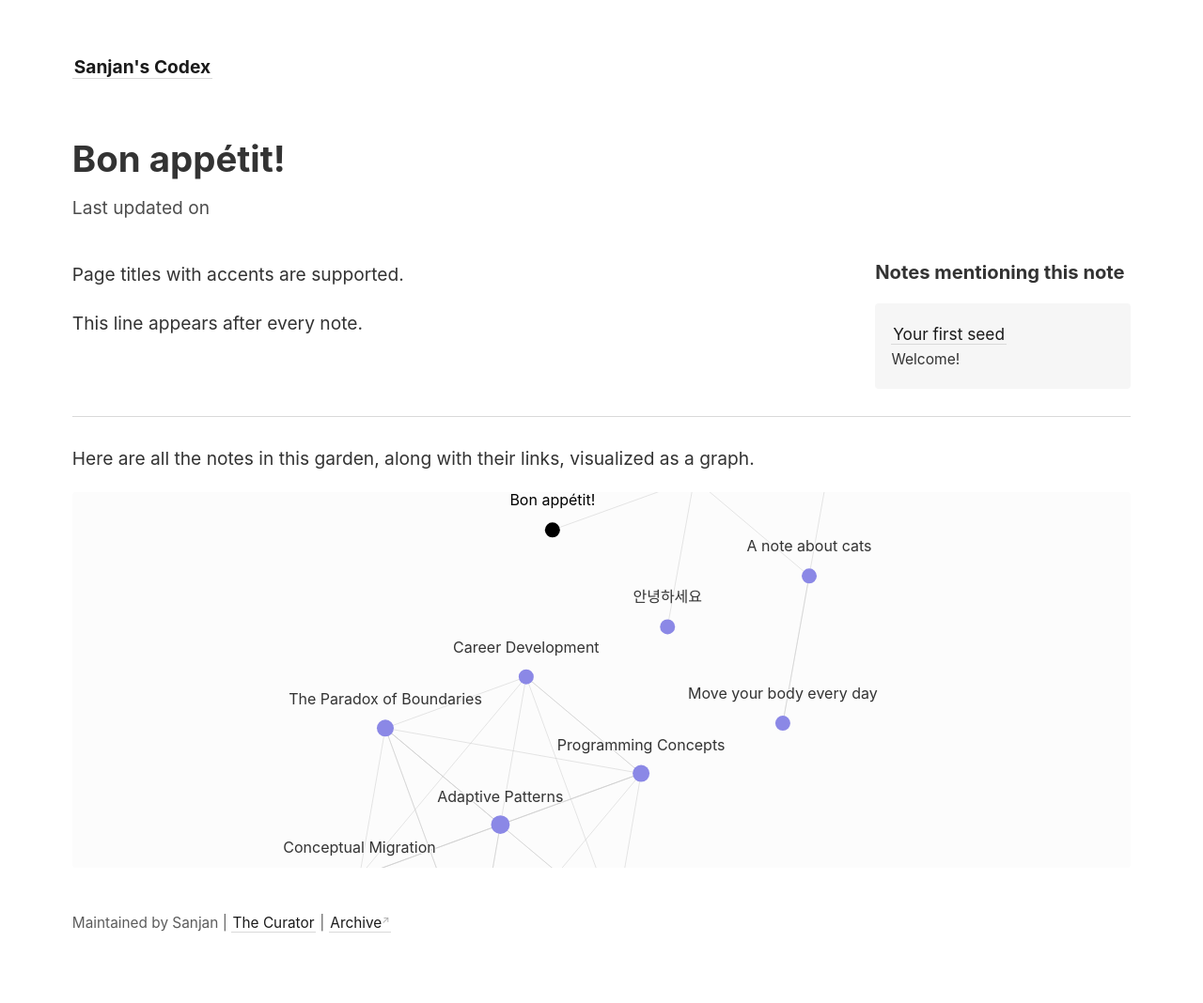
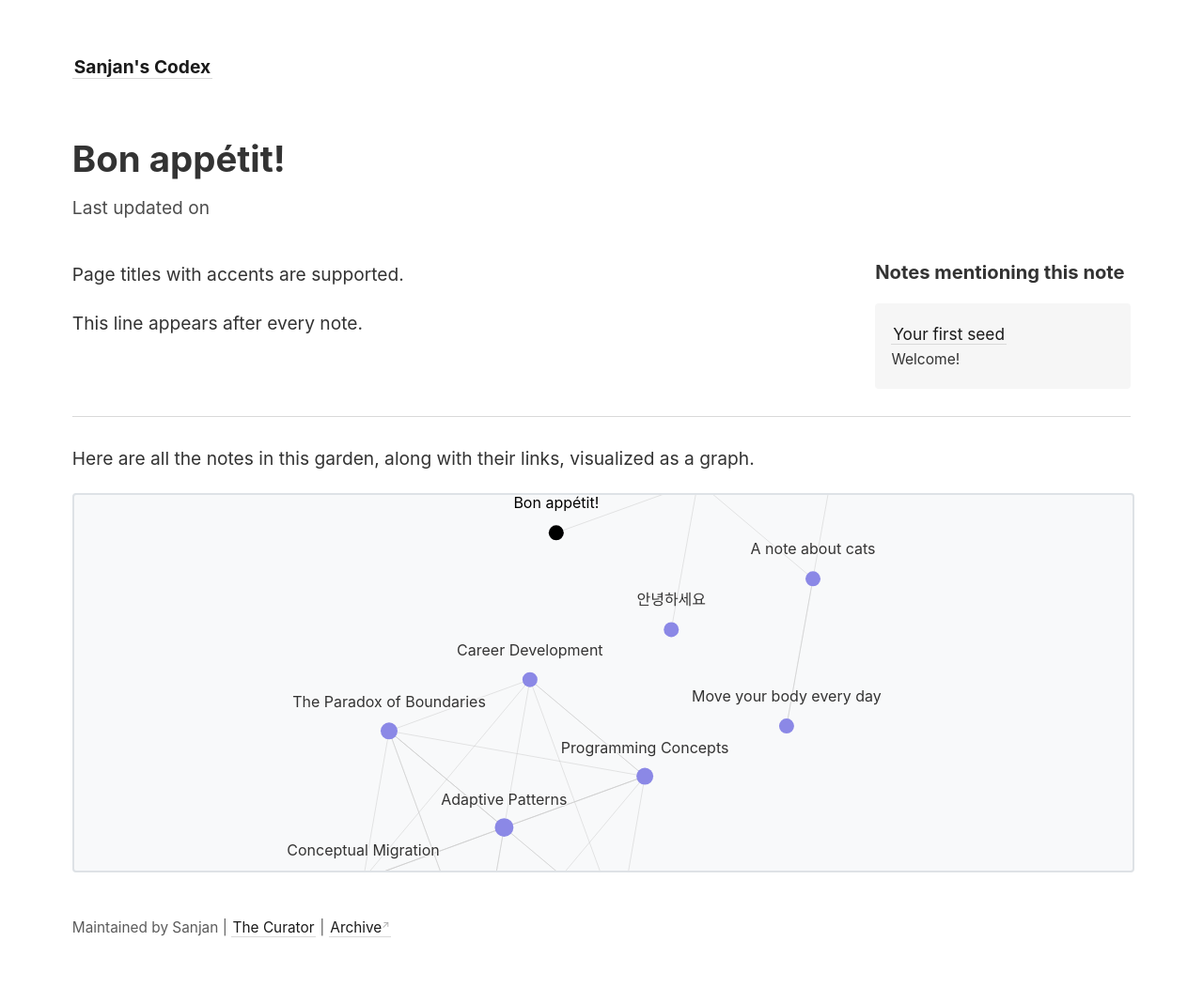
Before and after one commit to sanjanb/my-digital-garden, a Jekyll site: the page built from _notes/accents.md, in a window 1280 px wide. Shown: the whole page at 94% size. Built offline with Jekyll 4.4.1, drawn with Linux system fonts in a browser that asks for light colours.

Commit message:
Refactor notes_graph.html: update background color and add border for improved visual consistency

```diff
--- a/_includes/notes_graph.html
+++ b/_includes/notes_graph.html
@@ -29,11 +29,13 @@
   }
 
   #graph-wrapper {
-    background: #fcfcfc;
+    background: #f8f9fa;
+    border: 2px solid #dee2e6;
     border-radius: 4px;
     height: 400px;
     min-height: 400px;
     width: 100%;
+    margin: 20px 0;
   }
 
   #graph-wrapper > svg {
```
